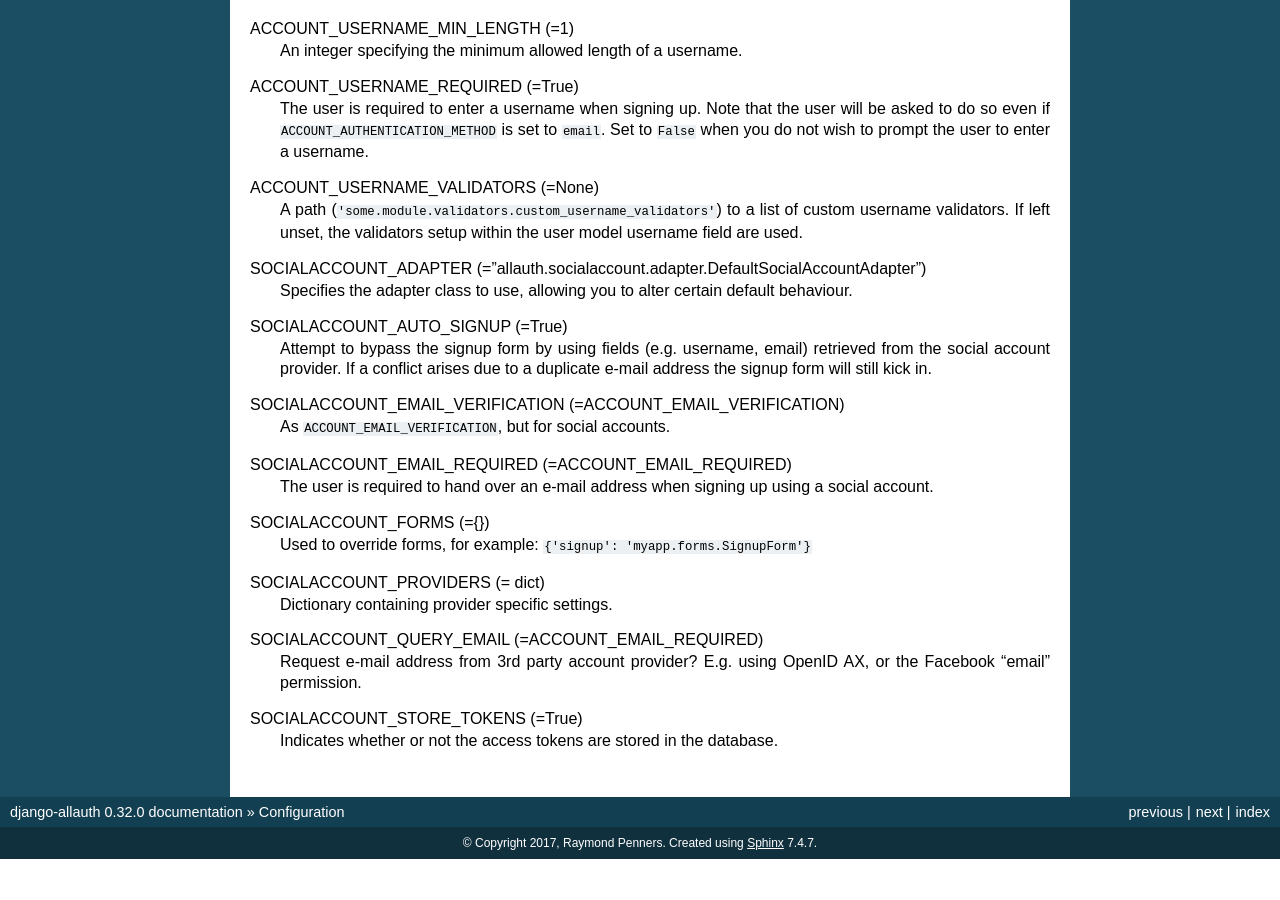
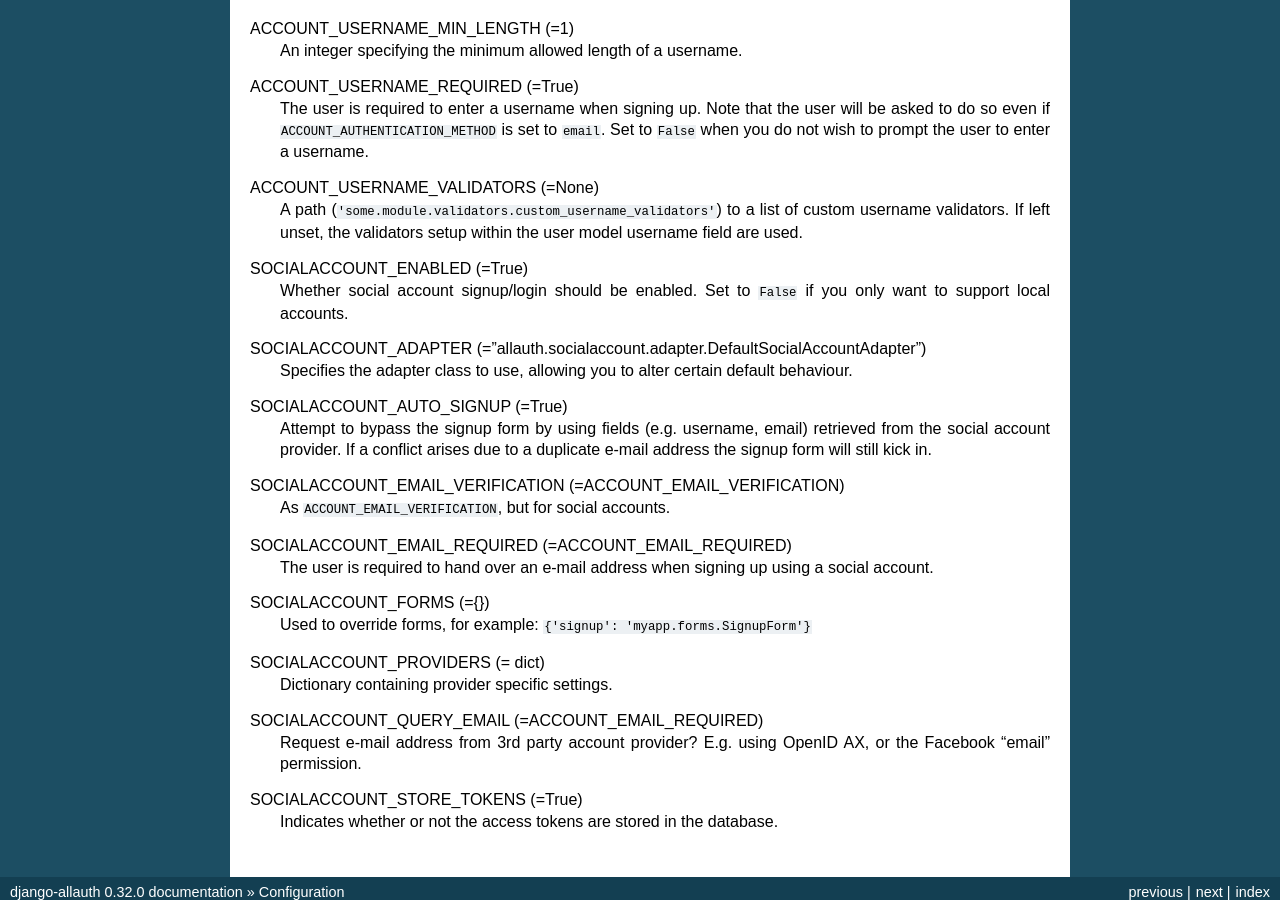
Before and after one commit to pennersr/django-allauth, a Sphinx documentation site: the page built from docs/configuration.rst, in a window 1280 px wide and 900 px high, scrolled down 2830 px. Built offline with Sphinx 7.4.7, drawn with Linux system fonts in a browser that asks for light colours; before the commit the page ends 3689 px from its top, so only the background shows below that.

Commit message:
Document SOCIALACCOUNT_ENABLED setting

```diff
--- a/docs/configuration.rst
+++ b/docs/configuration.rst
@@ -186,6 +186,10 @@ ACCOUNT_USERNAME_VALIDATORS (=None)
   custom username validators. If left unset, the validators setup
   within the user model username field are used.
 
+SOCIALACCOUNT_ENABLED (=True)
+  Whether social account signup/login should be enabled. Set to ``False``
+  if you only want to support local accounts.
+
 SOCIALACCOUNT_ADAPTER (="allauth.socialaccount.adapter.DefaultSocialAccountAdapter")
   Specifies the adapter class to use, allowing you to alter certain
   default behaviour.
```
